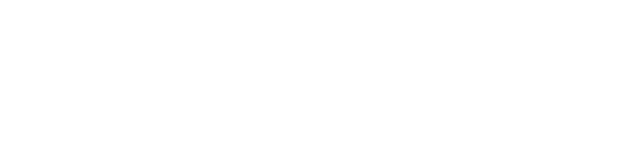
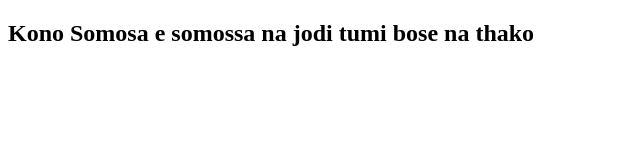
Before and after one commit to mahfuj80/problem-will-never-last, a plain HTML site: page index.html in a window 1280 px wide. Shown: the whole page, without its empty margins (0-640 px from the left). Drawn offline with Linux system fonts and the light colour scheme.

Commit message:
first commit

```diff
--- a/index.html
+++ b/index.html
@@ -6,6 +6,6 @@
     <title>Problem will never last forever</title>
 </head>
 <body>
-
+    <h2>Kono Somosa e somossa na jodi tumi bose na thako</h2>
 </body>
 </html>
```
